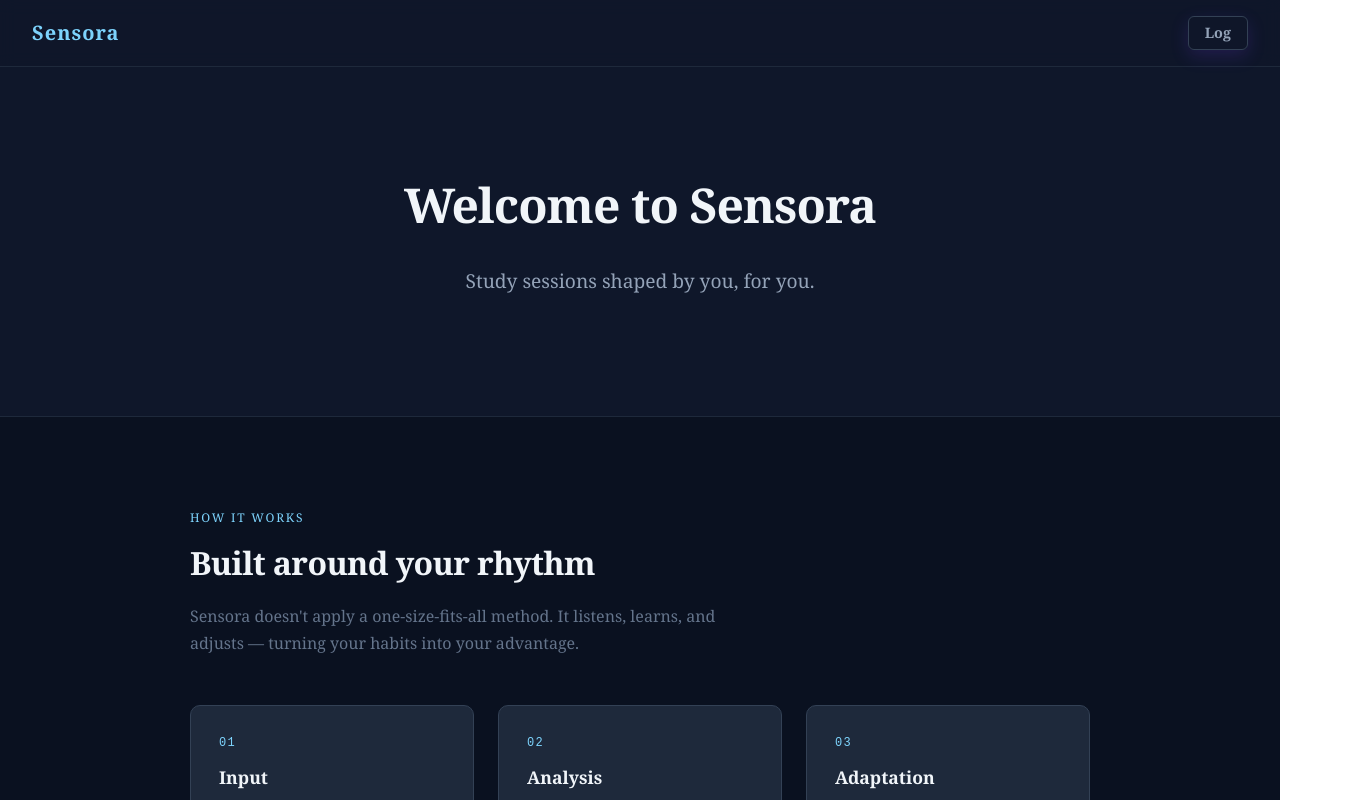
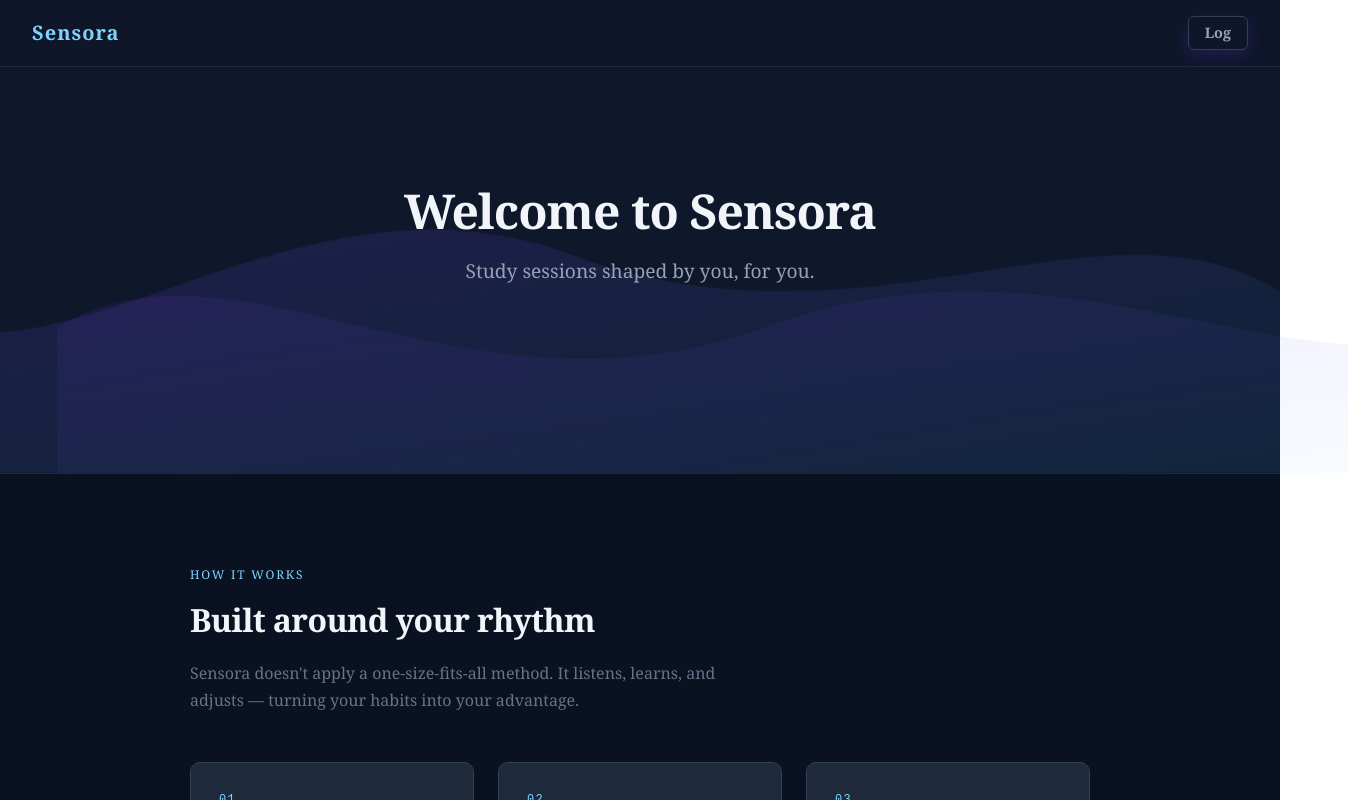
Before and after one commit to AdrianHautea/Sensora, a React (Vite) app in the folder Sensora/: page / in a window 1280 px wide. Shown: the top 800 px of the page, 1348 px wide, since content can reach past the window. Built offline with nearby package versions, Linux system fonts and the light colour scheme.

Commit message:
Added Wave Animation

```diff
--- a/Sensora/src/pages/LandingPage.jsx
+++ b/Sensora/src/pages/LandingPage.jsx
@@ -37,8 +37,39 @@ export default function LandingPage({ onNavigate }) {
       </nav>
 
       <main style={styles.hero} className="anim-hero">
-        <h1 style={styles.heroTitle}>Welcome to Sensora</h1>
-        <p style={styles.heroSub}>Study sessions shaped by you, for you.</p>
+        <div className="hero-container">
+          <svg
+            className="hero-wave"
+            viewBox="0 0 1200 220"
+            preserveAspectRatio="none"
+            aria-hidden="true"
+          >
+            <defs>
+              <linearGradient id="waveGrad" x1="0" x2="1" y1="0" y2="1">
+                <stop offset="0%" stopColor="#7c3aed" stopOpacity="0.18" />
+                <stop offset="100%" stopColor="#38bdf8" stopOpacity="0.06" />
+              </linearGradient>
+              <linearGradient id="waveGrad2" x1="0" x2="1" y1="0" y2="1">
+                <stop offset="0%" stopColor="#7c3aed" stopOpacity="0.12" />
+                <stop offset="100%" stopColor="#60a5fa" stopOpacity="0.04" />
+              </linearGradient>
+            </defs>
+
+            <path
+              className="wave wave1"
+              d="M0,120 C150,200 350,40 600,100 C850,160 1050,60 1200,120 L1200,220 L0,220 Z"
+            />
+            <path
+              className="wave wave2"
+              d="M0,140 C150,80 350,200 600,140 C850,80 1050,180 1200,140 L1200,220 L0,220 Z"
+            />
+          </svg>
+
+          <div className="hero-inner">
+            <h1 style={styles.heroTitle}>Welcome to Sensora</h1>
+            <p style={styles.heroSub}>Study sessions shaped by you, for you.</p>
+          </div>
+        </div>
       </main>
 
       <section style={styles.architectureSection} className="anim-architecture">
--- a/Sensora/src/pages/styles/LandingPage.css
+++ b/Sensora/src/pages/styles/LandingPage.css
@@ -24,6 +24,61 @@
   transform: translateY(12px) scale(0.993);
   animation: cardPop 520ms cubic-bezier(.2,.9,.2,1) forwards;
   will-change: transform, opacity;
+}
+
+.hero-container {
+  position: relative;
+  overflow: visible;
+  display: block;
+  padding-top: 6px; /* give space for wave */
+  --hero-wave-h: 200px;
+  min-height: calc(var(--hero-wave-h) + 40px);
+}
+
+.hero-inner {
+  position: relative;
+  z-index: 2; /* sit above the wave */
+  text-align: center;
+}
+
+/* SVG that sits behind hero text */
+.hero-wave {
+position: absolute;
+  left: 50%;
+  top: -74px;
+  transform: translateX(-50%);
+  width: 300%;
+  height: 400px;
+  z-index: 1;
+  pointer-events: none;
+  opacity: 0.95;
+}
+
+/* Wave layers */
+.wave1 { fill: url(#waveGrad); animation: waveMove 8000ms linear infinite; }
+.wave2 { fill: url(#waveGrad2); animation: waveMoveAlt 10000ms linear infinite; }
+
+/* gentle horizontal movement */
+@keyframes waveMove {
+  0%   { transform: translateX(0); }
+  50%  { transform: translateX(-8%); }
+  100% { transform: translateX(0); }
+}
+@keyframes waveMoveAlt {
+  0%   { transform: translateX(0); }
+  50%  { transform: translateX(10%); }
+  100% { transform: translateX(0); }
+}
+
+/* subtle vertical bob to add depth */
+
+/* apply bob to one layer for depth */
+.wave1 { animation-name: waveMove; animation-duration: 8000ms; animation-timing-function: linear; animation-iteration-count: infinite; }
+
+/* Respect reduced motion */
+@media (prefers-reduced-motion: reduce) {
+  .wave1, .wave2 { animation: none !important; transform: none !important; }
+  .hero-wave { opacity: 0.08; }
 }
 
 /* card hover/active polish */
```
